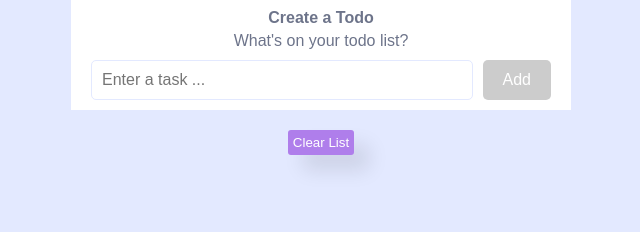
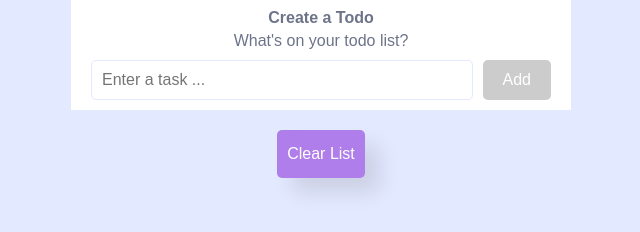
Before and after one commit to EgoLydia/To-do-application, a plain HTML site: page index.html in a window 1280 px wide. Shown: the part 78-310 px from the top of the page, without its empty margins (319-959 px from the left). Drawn offline with nearby package versions, Linux system fonts and the light colour scheme.

Commit message:
format style

```diff
--- a/style.css
+++ b/style.css
@@ -35,7 +35,7 @@ body {
   border-radius: 3px;
 }
 
-.subhead{
+.subhead {
   color: #6d748a;
   margin-bottom: 5px;
   text-align: center;
@@ -108,8 +108,7 @@ body {
 
 .edit-btn,
 .delete-btn,
-.save-btn,
-#clearAll {
+.save-btn {
   padding: 5px;
   color: #fff;
   border-radius: 3px;
@@ -133,18 +132,22 @@ body {
 #clearAll {
   display: flex;
   margin: 20px auto;
+  border: 0;
+  padding: 15px 10px;
+  border-radius: 5px;
+  font-size: 16px;
+  color: white;
+  background-color: #af7eeb;
+  cursor: pointer;
   box-shadow: 15px 15px 20px rgba(0, 0, 0, 0.1);
 }
+
 .action-btn {
   display: flex;
   margin-left: auto;
 }
 
-/* .task-check:checked + .task-text {
-  text-decoration: line-through;
-} */
-
-.completed{
+.completed {
   text-decoration: line-through;
 }
 @media (min-width: 768px) {
```
